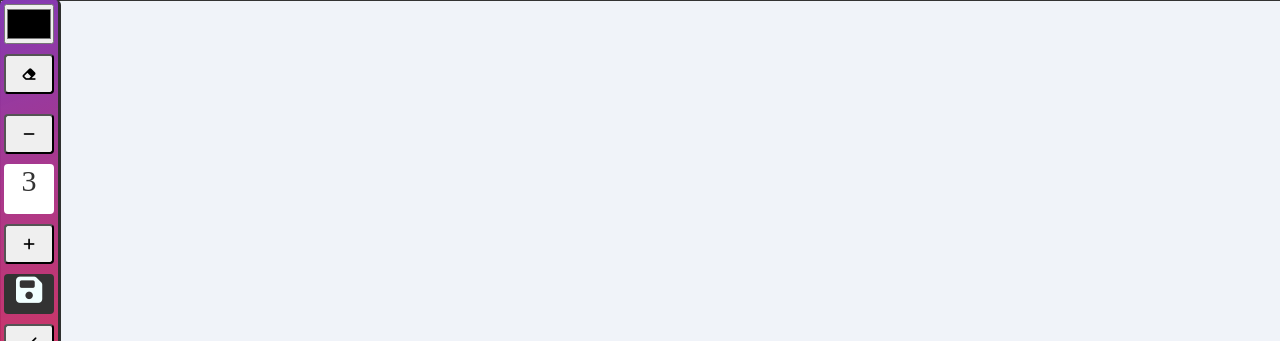
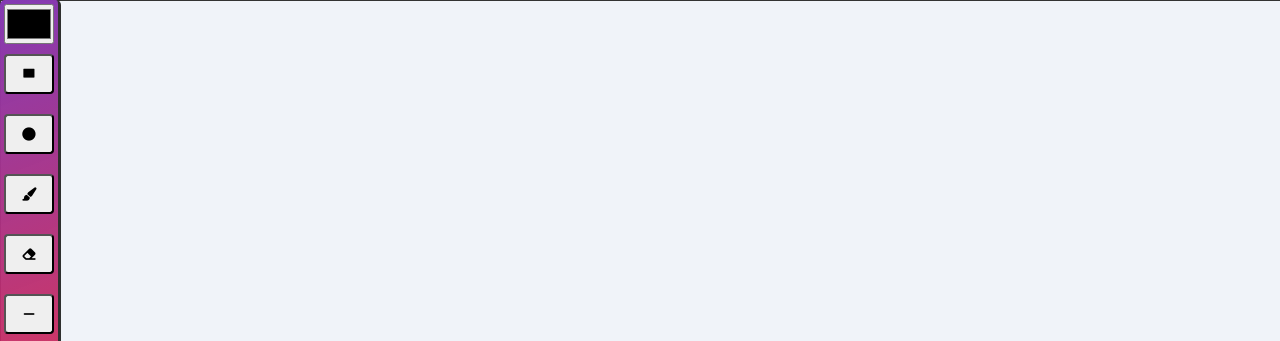
Before and after one commit to anhsotank/Paint, a plain HTML site: page index.html in a window 1280 px wide. Shown: the top 341 px of the page. Drawn offline with nearby package versions, Linux system fonts and the light colour scheme.

Commit message:
Update index.html

```diff
--- a/index.html
+++ b/index.html
@@ -5,6 +5,7 @@
     <meta http-equiv="X-UA-Compatible" content="IE=edge">
     <meta name="viewport" content="width=device-width, initial-scale=1.0">
     <link rel="stylesheet" href="https://cdnjs.cloudflare.com/ajax/libs/font-awesome/6.3.0/css/all.min.css">
+    <link href='https://unpkg.com/boxicons@2.1.4/css/boxicons.min.css' rel='stylesheet'>
     <link rel="stylesheet" href="./main.css">
     <title>Paint</title>
 </head>
@@ -12,6 +13,14 @@
 <body>
     <div class="wrapper">
         <input type="color" id="color">
+        <button class="rectangle">
+            <i class='bx bxs-rectangle'></i>
+        </button>
+        <button class="circle">
+            <i class="fa-solid fa-circle"></i>        </button>
+        <button class="paintbrush">
+            <i class="fa-solid fa-paintbrush"></i>
+        </button>
         <button class="remove">
             <i class="fa-solid fa-eraser"></i>
         </button>
```
